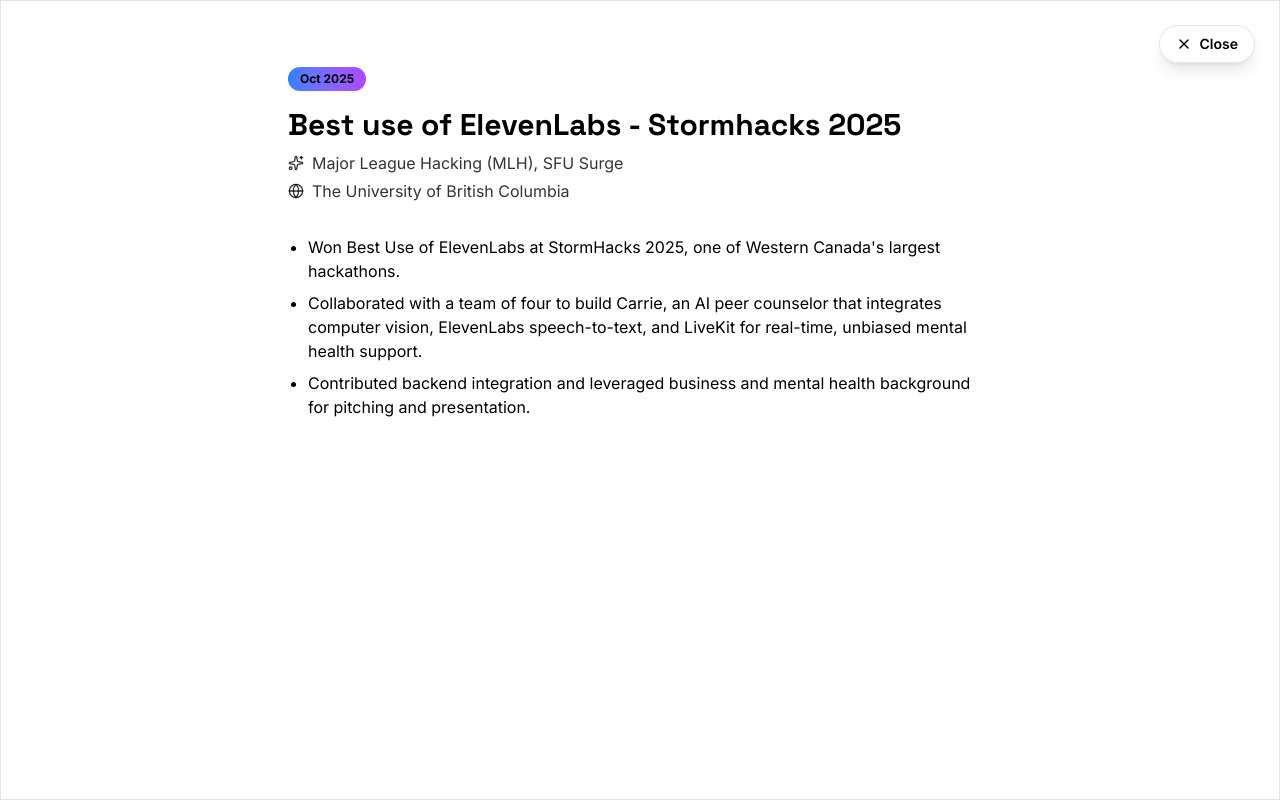
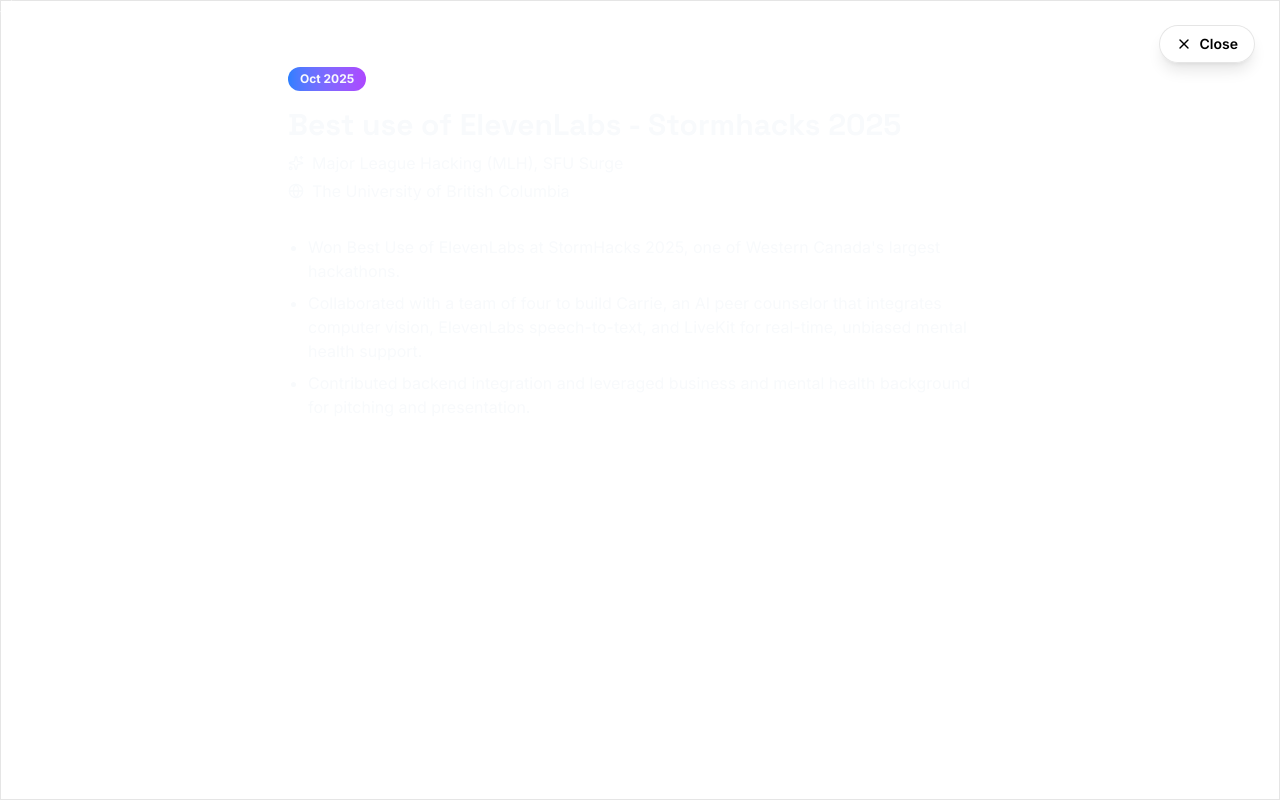
Before and after one commit to Aplkalex/aplkalex.com, a Next.js app: page / in a window 1280 px wide. Both pictures are taken after a click on the element 354 px from the left and 2530 px from the top of the page. Shown: the part 2130-2930 px from the top of the page. Built offline with nearby package versions, Linux system fonts and the light colour scheme.

Commit message:
Refactor styles in AwardsGrid and ZoomableCard for improved readability and consistency

```diff
--- a/src/components/awards/AwardsGrid.tsx
+++ b/src/components/awards/AwardsGrid.tsx
@@ -35,25 +35,25 @@
                         <ZoomableCard
                             className="h-full flex flex-col glass-card transition-colors hover:border-[var(--hover-border)]"
                             expandedContent={
-                                <div className="p-8 max-w-3xl mx-auto text-black dark:text-white">
+                                <div className="p-8 max-w-3xl mx-auto text-[var(--foreground-strong)] dark:text-white [&_*]:text-[var(--foreground-strong)] dark:[&_*]:text-white">
                                     <div className={`inline-block px-3 py-1 rounded-full text-xs font-bold bg-gradient-to-r ${award.color} mb-4`}>
                                         {award.date}
                                     </div>
-                                    <h3 className="text-3xl font-bold font-display mb-2 text-black dark:text-white">{award.title}</h3>
+                                    <h3 className="text-3xl font-bold font-display mb-2">{award.title}</h3>
                                     <div className="flex flex-col gap-1 text-black/80 dark:text-gray-200 mb-8">
                                         <span className="flex items-center gap-2"><Icon size={16} /> {award.issuer}</span>
                                         <span className="flex items-center gap-2"><Globe size={16} /> {award.association}</span>
                                     </div>
-                                    <div className="prose max-w-none text-black dark:prose-invert dark:text-white">
+                                    <div className="prose max-w-none dark:prose-invert">
                                         {award.highlights && (
-                                            <ul className="list-disc pl-5 space-y-2 text-black dark:text-white">
+                                            <ul className="list-disc pl-5 space-y-2">
                                                 {award.highlights.map((item, index) => (
                                                     <li key={index}>{item}</li>
                                                 ))}
                                             </ul>
                                         )}
                                         {award.paragraphs && (
-                                            <div className="space-y-4 text-black dark:text-white">
+                                            <div className="space-y-4">
                                                 {award.paragraphs.map((paragraph, index) => (
                                                     <p key={index}>{paragraph}</p>
                                                 ))}
--- a/src/components/ui/ZoomableCard.tsx
+++ b/src/components/ui/ZoomableCard.tsx
@@ -64,7 +64,7 @@
                     (isExpanded || isRedirecting) ? 'fixed inset-0 z-[60] rounded-none border-none' : 'rounded-2xl cursor-pointer hover:border-black/30 dark:hover:border-white/30',
                     className
                 )}
-                style={isExpanded ? { backgroundColor: '#ffffff', color: '#000000' } : undefined}
+                style={isExpanded ? { backgroundColor: '#ffffff', color: 'var(--foreground-strong)' } : undefined}
                 whileHover={!isExpanded ? {
                     scale: 1.02,
                     y: -5,
```
